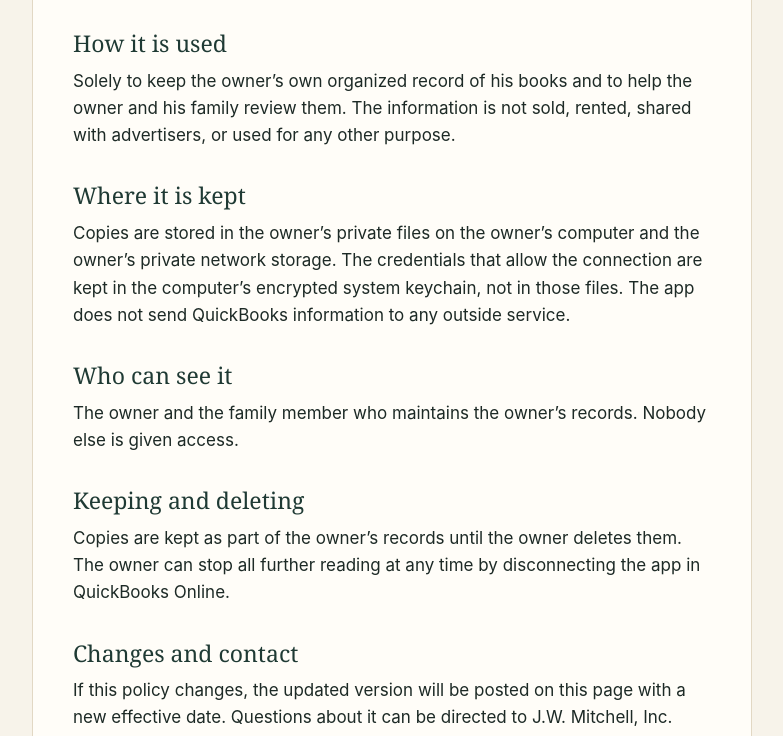
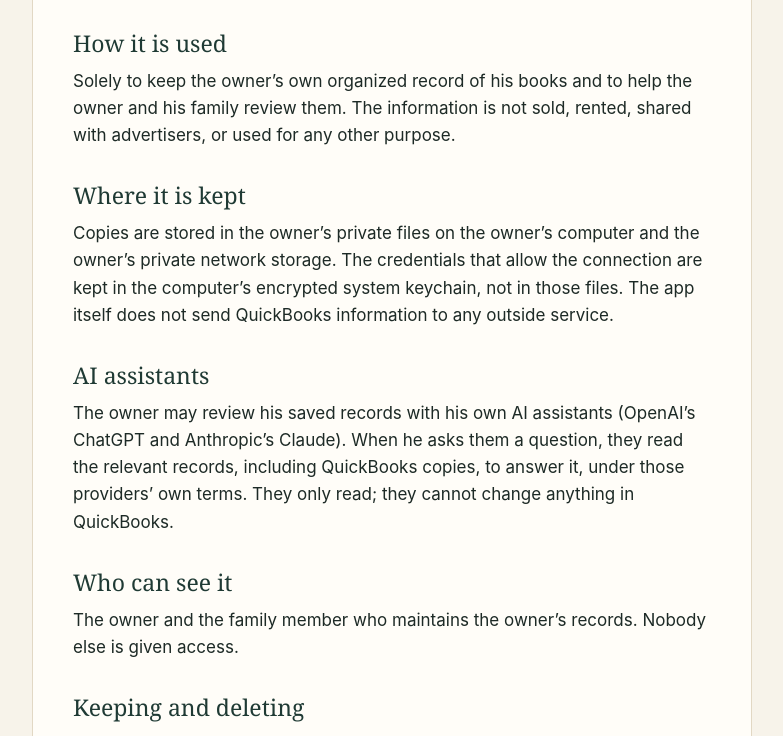
Before and after one commit to digglebobbler/sextant, a plain HTML site: page privacy.html in a window 1280 px wide. Shown: the part 539-1275 px from the top of the page, without its empty margins (248-1031 px from the left). Drawn offline with Linux system fonts and the light colour scheme.

Commit message:
Add files via upload

```diff
--- a/privacy.html
+++ b/privacy.html
@@ -9,7 +9,9 @@
 <h2>How it is used</h2>
 <p>Solely to keep the owner’s own organized record of his books and to help the owner and his family review them. The information is not sold, rented, shared with advertisers, or used for any other purpose.</p>
 <h2>Where it is kept</h2>
-<p>Copies are stored in the owner’s private files on the owner’s computer and the owner’s private network storage. The credentials that allow the connection are kept in the computer’s encrypted system keychain, not in those files. The app does not send QuickBooks information to any outside service.</p>
+<p>Copies are stored in the owner’s private files on the owner’s computer and the owner’s private network storage. The credentials that allow the connection are kept in the computer’s encrypted system keychain, not in those files. The app itself does not send QuickBooks information to any outside service.</p>
+<h2>AI assistants</h2>
+<p>The owner may review his saved records with his own AI assistants (OpenAI’s ChatGPT and Anthropic’s Claude). When he asks them a question, they read the relevant records, including QuickBooks copies, to answer it, under those providers’ own terms. They only read; they cannot change anything in QuickBooks.</p>
 <h2>Who can see it</h2>
 <p>The owner and the family member who maintains the owner’s records. Nobody else is given access.</p>
 <h2>Keeping and deleting</h2>
```
